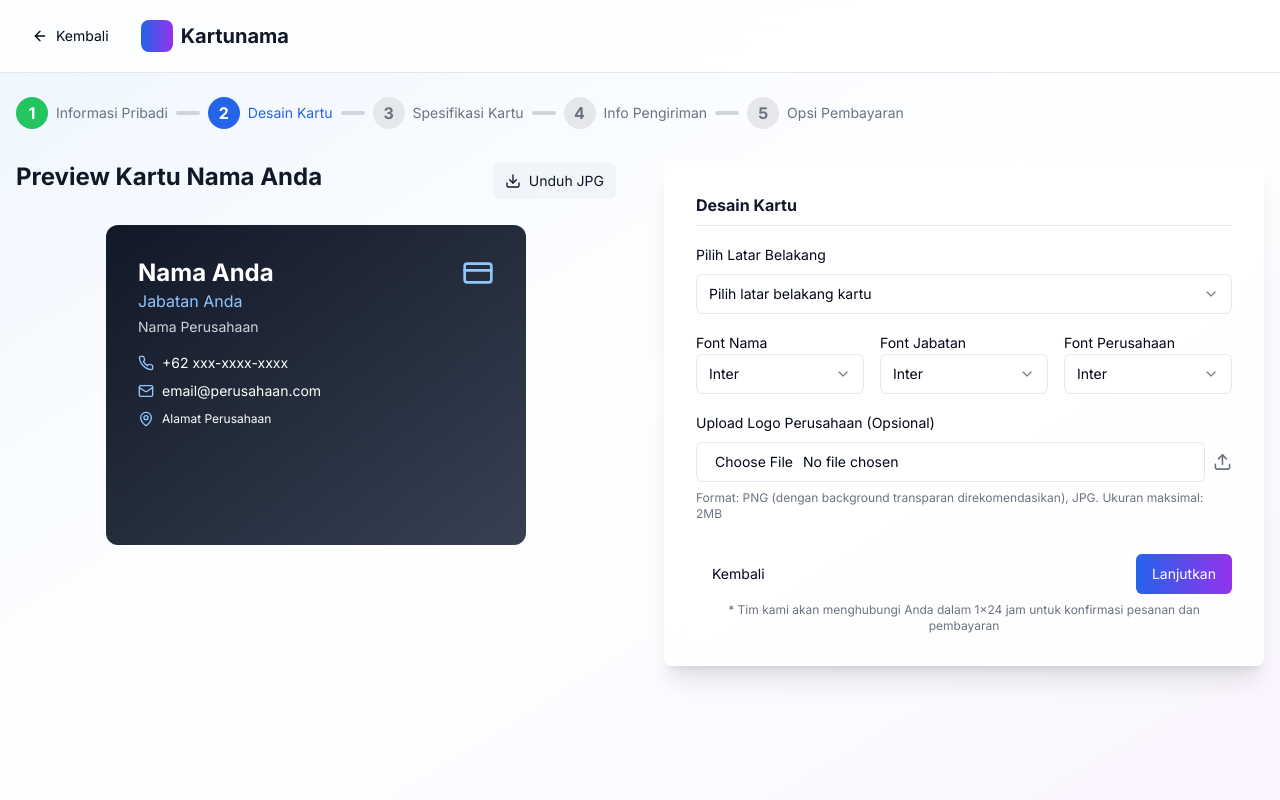
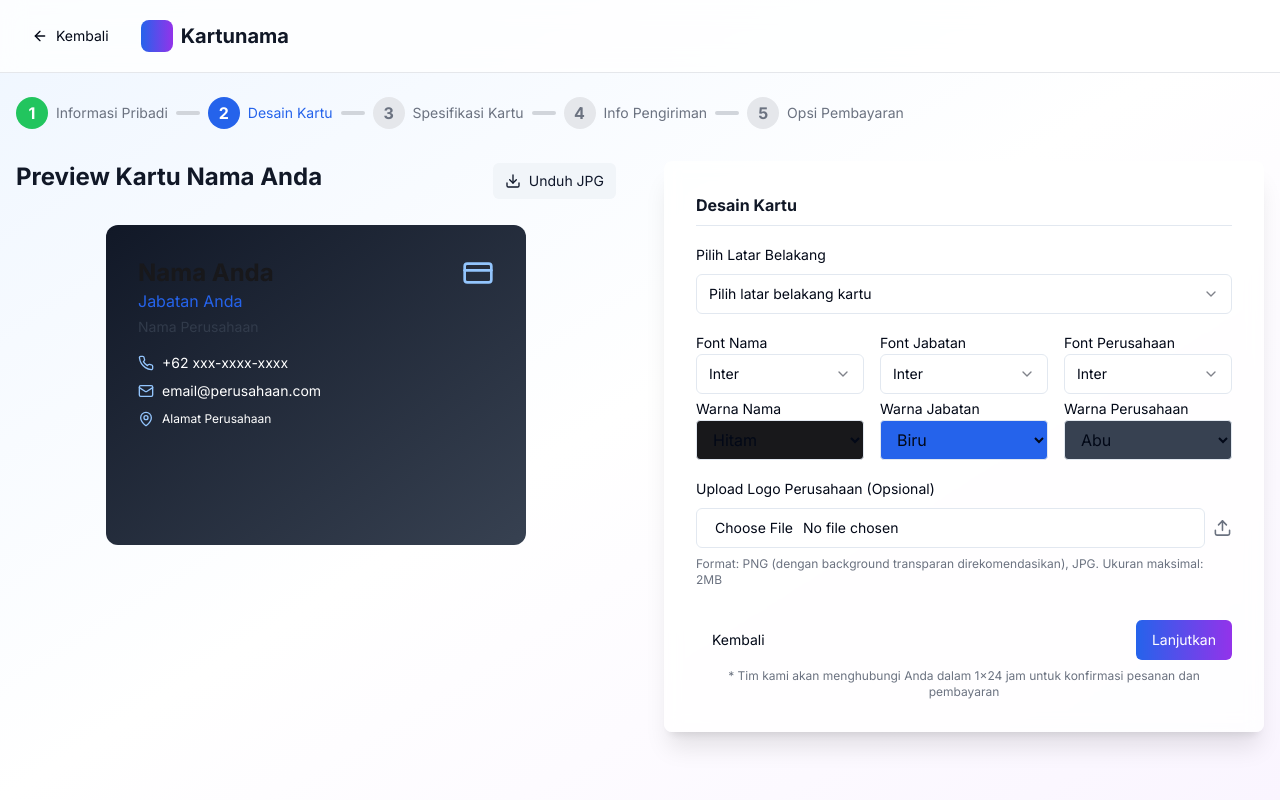
Before and after one commit to umankfams/kartu-nama-indonesia-ceria, a React (Vite) app: page /order in a window 1280 px wide. Both pictures are taken after a click on the button "Lanjutkan". Built offline with nearby package versions, Linux system fonts and the light colour scheme.

Commit message:
Add font color selection
Added font color options to the card design step.

```diff
--- a/src/pages/Order.tsx
+++ b/src/pages/Order.tsx
@@ -31,8 +31,11 @@ const Order = () => {
     customBackground: "",
     logo: "",
     fontNama: "font-sans",
+    fontNamaColor: "#18181b",
     fontJabatan: "font-sans",
+    fontJabatanColor: "#2563eb",
     fontPerusahaan: "font-sans",
+    fontPerusahaanColor: "#374151",
     shippingName: "",
     shippingPhone: "",
     shippingAddress: "",
@@ -91,7 +94,12 @@ const Order = () => {
   // Step management
   const stepComponents = [
     <OrderStep1Personal key="step1" formData={formData} handleInputChange={handleInputChange} />,
-    <OrderStep2Design key="step2" formData={formData} handleInputChange={handleInputChange} handleImageUpload={handleImageUpload} backgroundOptions={[
+    <OrderStep2Design
+      key="step2"
+      formData={formData}
+      handleInputChange={handleInputChange}
+      handleImageUpload={handleImageUpload}
+      backgroundOptions={[
         { value: "solid-dark", label: "Solid Dark", description: "Hitam klasik profesional" },
         { value: "gradient-blue", label: "Gradient Biru", description: "Gradasi biru modern" },
         { value: "gradient-purple", label: "Gradient Ungu", description: "Gradasi ungu elegan" },
@@ -99,7 +107,8 @@ const Order = () => {
         { value: "geometric", label: "Pola Geometris", description: "Pola geometris modern" },
         { value: "texture-paper", label: "Tekstur Kertas", description: "Tekstur kertas alami" },
         { value: "custom", label: "Upload Gambar", description: "Gunakan gambar sendiri" }
-    ]} />,
+      ]}
+    />,
     <OrderStep3Specification
       key="step3"
       formData={formData}
--- a/src/pages/order-steps/OrderCardPreview.tsx
+++ b/src/pages/order-steps/OrderCardPreview.tsx
@@ -48,11 +48,22 @@ const OrderCardPreview = ({
         <div className="space-y-4 relative z-10">
           <div className="flex items-start justify-between">
             <div>
-              <h3 className={`text-2xl font-bold ${formData.fontNama || "font-sans"}`}>{formData.nama || "Nama Anda"}</h3>
-              <p className={`${getAccentColor()} font-medium ${formData.fontJabatan || "font-sans"}`}>
+              <h3
+                className={`text-2xl font-bold ${formData.fontNama || "font-sans"}`}
+                style={{ color: formData.fontNamaColor || "#18181b" }}
+              >
+                {formData.nama || "Nama Anda"}
+              </h3>
+              <p
+                className={`${getAccentColor()} font-medium ${formData.fontJabatan || "font-sans"}`}
+                style={{ color: formData.fontJabatanColor || "#2563eb" }}
+              >
                 {formData.jabatan || "Jabatan Anda"}
               </p>
-              <p className={`text-sm mt-1 opacity-80 ${formData.fontPerusahaan || "font-sans"}`}>
+              <p
+                className={`text-sm mt-1 opacity-80 ${formData.fontPerusahaan || "font-sans"}`}
+                style={{ color: formData.fontPerusahaanColor || "#374151" }}
+              >
                 {formData.perusahaan || "Nama Perusahaan"}
               </p>
             </div>
--- a/src/pages/order-steps/OrderStep2Design.tsx
+++ b/src/pages/order-steps/OrderStep2Design.tsx
@@ -1,4 +1,3 @@
-
 import React from "react";
 import { Label } from "@/components/ui/label";
 import { Input } from "@/components/ui/input";
@@ -11,6 +10,18 @@ const FONT_OPTIONS = [
   { label: "Montserrat", value: "font-montserrat" },
   { label: "Roboto", value: "font-roboto" },
   { label: "Lato", value: "font-lato" },
+];
+
+const FONT_COLOR_OPTIONS = [
+  { label: "Hitam", value: "#18181b" },
+  { label: "Putih", value: "#fff" },
+  { label: "Biru", value: "#2563eb" },
+  { label: "Ungu", value: "#7c3aed" },
+  { label: "Abu", value: "#374151" },
+  { label: "Amber", value: "#ca8a04" },
+  { label: "Coklat", value: "#713f12" },
+  { label: "Orange", value: "#ea580c" },
+  { label: "Pink", value: "#db2777" },
 ];
 
 type StepProps = {
@@ -69,6 +80,7 @@ const OrderStep2Design = ({ formData, handleInputChange, handleImageUpload, back
 
     {/* Font pickers for each item */}
     <div className="grid grid-cols-1 md:grid-cols-3 gap-4">
+      {/* Nama */}
       <div>
         <Label htmlFor="fontNama">Font Nama</Label>
         <Select
@@ -83,7 +95,20 @@ const OrderStep2Design = ({ formData, handleInputChange, handleImageUpload, back
             ))}
           </SelectContent>
         </Select>
+        <Label htmlFor="fontNamaColor" className="mt-2 block">Warna Nama</Label>
+        <select
+          id="fontNamaColor"
+          className="w-full h-10 px-3 py-2 rounded border border-input mt-1"
+          value={formData.fontNamaColor || "#18181b"}
+          onChange={e => handleInputChange("fontNamaColor", e.target.value)}
+          style={{ background: formData.fontNamaColor || "#fff" }}
+        >
+          {FONT_COLOR_OPTIONS.map(opt => (
+            <option key={opt.value} value={opt.value} style={{ color: opt.value }}>{opt.label}</option>
+          ))}
+        </select>
       </div>
+      {/* Jabatan */}
       <div>
         <Label htmlFor="fontJabatan">Font Jabatan</Label>
         <Select
@@ -98,7 +123,20 @@ const OrderStep2Design = ({ formData, handleInputChange, handleImageUpload, back
             ))}
           </SelectContent>
         </Select>
+        <Label htmlFor="fontJabatanColor" className="mt-2 block">Warna Jabatan</Label>
+        <select
+          id="fontJabatanColor"
+          className="w-full h-10 px-3 py-2 rounded border border-input mt-1"
+          value={formData.fontJabatanColor || "#2563eb"}
+          onChange={e => handleInputChange("fontJabatanColor", e.target.value)}
+          style={{ background: formData.fontJabatanColor || "#fff" }}
+        >
+          {FONT_COLOR_OPTIONS.map(opt => (
+            <option key={opt.value} value={opt.value} style={{ color: opt.value }}>{opt.label}</option>
+          ))}
+        </select>
       </div>
+      {/* Perusahaan */}
       <div>
         <Label htmlFor="fontPerusahaan">Font Perusahaan</Label>
         <Select
@@ -113,6 +151,18 @@ const OrderStep2Design = ({ formData, handleInputChange, handleImageUpload, back
             ))}
           </SelectContent>
         </Select>
+        <Label htmlFor="fontPerusahaanColor" className="mt-2 block">Warna Perusahaan</Label>
+        <select
+          id="fontPerusahaanColor"
+          className="w-full h-10 px-3 py-2 rounded border border-input mt-1"
+          value={formData.fontPerusahaanColor || "#374151"}
+          onChange={e => handleInputChange("fontPerusahaanColor", e.target.value)}
+          style={{ background: formData.fontPerusahaanColor || "#fff" }}
+        >
+          {FONT_COLOR_OPTIONS.map(opt => (
+            <option key={opt.value} value={opt.value} style={{ color: opt.value }}>{opt.label}</option>
+          ))}
+        </select>
       </div>
     </div>
 
```
Lines whose indentation alone changed are shown as unchanged.
